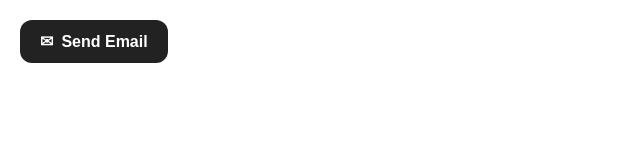
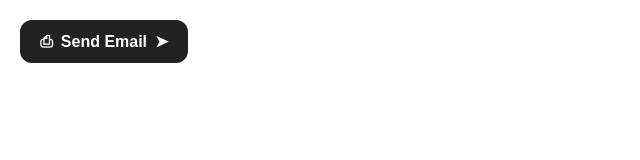
Before and after one commit to itz-Tanisha/Design-System-Task, a React (Vite) app: page / in a window 1280 px wide. Shown: the top 160 px of the page, without its empty margins (0-640 px from the left). Built offline with nearby package versions, Linux system fonts and the light colour scheme.

Commit message:
Modified Button Props : startIcon and endIcon instead of prev icon and icon placement props

```diff
--- a/src/App.tsx
+++ b/src/App.tsx
@@ -10,8 +10,8 @@ function App() {
         label="Send Email"
         size="lg"
         variant="primary"
-        icon={<span>✉</span>}
-        iconPlacement="start"
+        startIcon={<span>⎙</span>}
+        endIcon={<span>➤</span>}
         onClick={() => console.log("Email Sent !")}
       />
     </div>
--- a/src/components/Button/Button.tsx
+++ b/src/components/Button/Button.tsx
@@ -7,8 +7,8 @@ const Button: React.FC<ButtonProps> = ({
     label,
     variant,
     size,
-    icon,
-    iconPlacement = "start",
+    startIcon,
+    endIcon,
     className = "",
     loading = false,
     disabled,
@@ -23,13 +23,13 @@ const Button: React.FC<ButtonProps> = ({
         >
             {
                 loading
-                    ? <span className='button-loading-spinner'/>
-                    : (icon && iconPlacement === "start" && <span>{icon}</span>)
+                    ? <span className='button-loading-spinner' />
+                    : (startIcon && <span>{startIcon}</span>)
             }
 
             {label}
 
-            {!loading && icon && iconPlacement === "end" && <span>{icon}</span>}
+            {!loading && endIcon && <span>{endIcon}</span>}
 
         </button>
     )
--- a/src/components/Button/Button.types.ts
+++ b/src/components/Button/Button.types.ts
@@ -2,7 +2,7 @@ export interface ButtonProps extends React.ButtonHTMLAttributes<HTMLButtonElemen
     label: string;
     size: 'xs' | 'sm' | 'md' | 'lg';
     variant: 'primary' | 'secondary' | 'tertiary';
-    icon?: React.ReactNode;
-    iconPlacement?: 'start' | 'end';
+    startIcon?: React.ReactNode;
+    endIcon?: React.ReactNode;
     loading?: boolean;
 }
```
